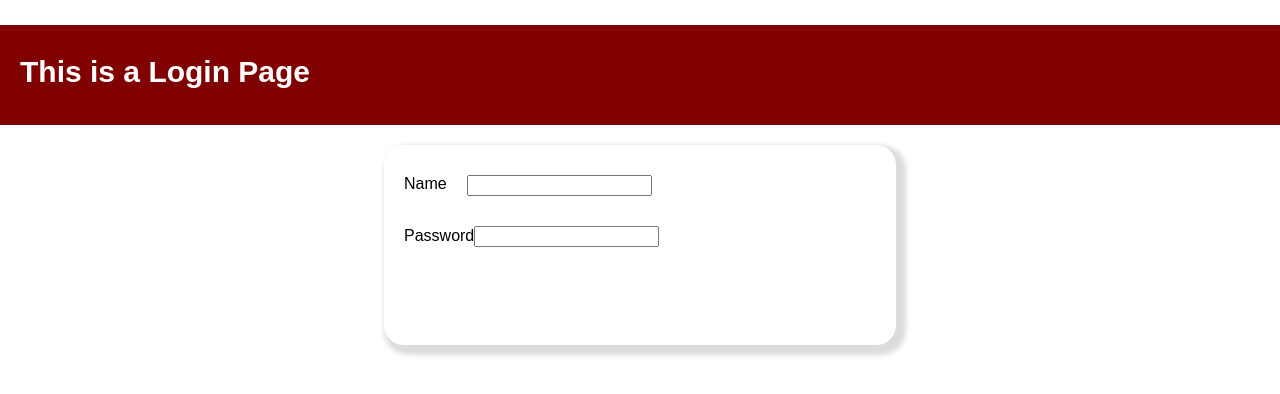
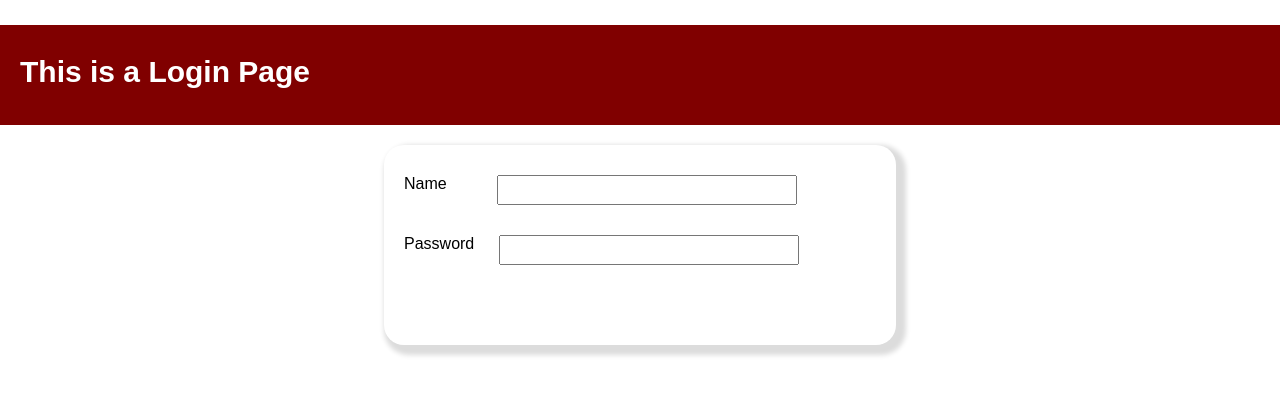
Before and after one commit to MahsumaRezai/React_Form, a React (Create React App) app: page / in a window 1280 px wide. Shown: the top 394 px of the page. Built offline with nearby package versions, Linux system fonts and the light colour scheme; the HTML template or start-up script is replaced by a standard one.

Commit message:
work on style input section

```diff
--- a/src/Componet/Form.js
+++ b/src/Componet/Form.js
@@ -9,7 +9,7 @@ const Form = () => {
                     <label>Name</label>
                     <input type="text"></input>
                 </div>
-                <div>
+                <div className={classes.content_one}>
                     <label>Password</label>
                     <input type="password"></input>
                 </div>
--- a/src/Componet/Form.module.css
+++ b/src/Componet/Form.module.css
@@ -5,8 +5,19 @@
     align-items: flex-start;
     gap: 30px;
 }
+
 .content {
     display: flex;
     flex-direction: row;
-    gap: 20px;
+    gap: 50px;
 }
+
+.content_one {
+    display: flex;
+    flex-direction: row;
+    gap: 25px;
+}
+input {
+    width: 300px;
+    height: 30px;
+}
```
